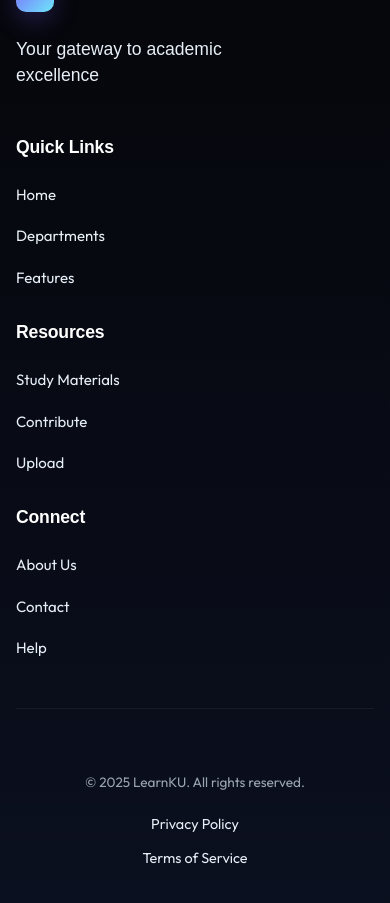
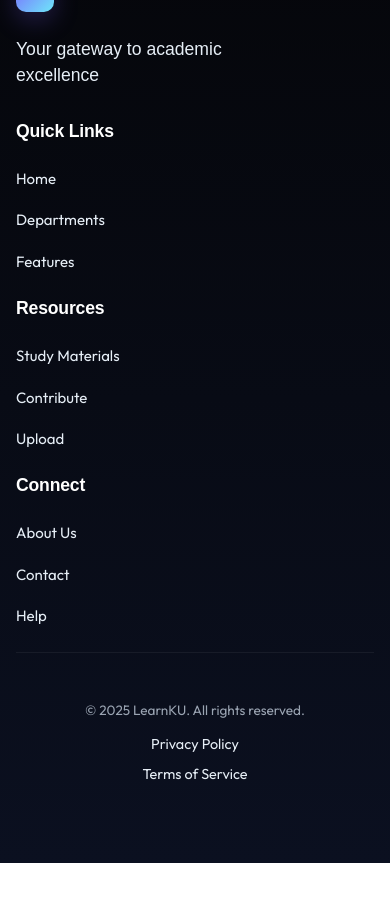
Before and after one commit to djman323/LearnKU, a Next.js app: page / in a window 390 px wide. Shown: the part 4499-5402 px from the top of the page. After the commit the page ends 5362 px from the top, so only its background shows below. Built offline with nearby package versions, Linux system fonts and the light colour scheme.

Commit message:
edit: fixed bug againnnnnnnnn

```diff
--- a/styles/globals.css
+++ b/styles/globals.css
@@ -95,10 +95,36 @@ body {
 /* Main app container holds spacing under the header */
 .app-main {
   max-width: 1200px;
-  margin: 5rem auto 4rem;
-  padding: 0 1rem;
+  margin: calc(72px + 2rem) auto 0;
+  padding: 0 2rem;
   width: 100%;
   box-sizing: border-box;
+  min-height: calc(100vh - 72px - 400px); /* account for header and footer */
+}
+
+@media (max-width: 768px) {
+  .app-main {
+    margin-top: calc(72px + 1.5rem);
+    padding: 0 1.5rem;
+    min-height: calc(100vh - 72px - 350px);
+  }
+}
+
+@media (max-width: 480px) {
+  .site-header {
+    height: 64px;
+  }
+
+  .site-header .inner {
+    padding: 0 1rem;
+  }
+
+  .app-main {
+    margin-top: calc(64px + 1rem);
+    margin-bottom: 0;
+    padding: 0 1rem;
+    min-height: calc(100vh - 64px - 300px);
+  }
 }
 
 /* Layered decorative blobs behind the page for depth */
@@ -116,21 +142,24 @@ body {
 }
 
 /* Header */
-.site-header{
+.site-header {
   position: fixed;
   top: 0;
   left: 0;
   right: 0;
+  height: 72px;
   background: var(--header-bg);
   backdrop-filter: blur(12px);
   border-bottom: 1px solid var(--border);
   z-index: 50;
   transition: background-color 0.3s ease, border-color 0.3s ease;
 }
-.site-header .inner{
+
+.site-header .inner {
   max-width: 1200px;
   margin: 0 auto;
-  padding: 1rem 2rem;
+  padding: 0 2rem;
+  height: 100%;
   display: flex;
   align-items: center;
   justify-content: space-between;
@@ -379,11 +408,12 @@ body {
 
 /* Footer */
 .site-footer {
-  margin-top: 6rem;
-  padding: 4rem 2rem 2rem;
+  margin-top: 3rem;
+  padding: 3rem 2rem 2rem;
   background: linear-gradient(180deg, var(--bg-1), var(--bg-2));
   border-top: 1px solid var(--border);
   color: var(--text);
+  position: relative;
 }
 
 .footer-content {
@@ -391,8 +421,8 @@ body {
   margin: 0 auto;
   display: grid;
   grid-template-columns: 1.5fr 2fr;
-  gap: 4rem;
-  padding-bottom: 3rem;
+  gap: 3rem;
+  padding-bottom: 2rem;
   border-bottom: 1px solid var(--border);
 }
 
@@ -512,24 +542,32 @@ body {
 
 @media (max-width: 640px) {
   .site-footer {
-    padding: 3rem 1.5rem 2rem;
+    padding: 2rem 1rem 1.5rem;
+    margin-top: 2rem;
   }
 
   .footer-links {
     grid-template-columns: 1fr;
-    gap: 2rem;
+    gap: 1.5rem;
   }
 
   .footer-bottom {
     flex-direction: column;
-    gap: 1.5rem;
+    gap: 1rem;
     text-align: center;
+    margin-top: 1.5rem;
+    padding-top: 1.5rem;
   }
 
   .footer-meta {
     flex-direction: column;
-    gap: 1rem;
+    gap: 0.75rem;
     align-items: center;
+  }
+
+  .footer-content {
+    padding-bottom: 1.5rem;
+    gap: 2rem;
   }
 }
 
@@ -982,8 +1020,8 @@ select{width:100%;padding:0.5rem;margin-top:0.25rem;border-radius:8px;border:1px
 /* Page shell: sidebar + content */
 .page-shell {
   display: flex;
-  min-height: calc(100vh - 64px);
-  margin-top: 64px;
+  min-height: calc(100vh - 72px);
+  margin-top: 72px;
 }
 
 .sidebar {
@@ -995,7 +1033,18 @@ select{width:100%;padding:0.5rem;margin-top:0.25rem;border-radius:8px;border:1px
   background: var(--bg-1);
   border-right: 1px solid var(--border);
   z-index: 40;
-  margin-top: 64px;
+  margin-top: 72px;
+}
+
+@media (max-width: 480px) {
+  .page-shell {
+    min-height: calc(100vh - 64px);
+    margin-top: 64px;
+  }
+
+  .sidebar {
+    margin-top: 64px;
+  }
 }
 
 .sidebar-inner {
```
